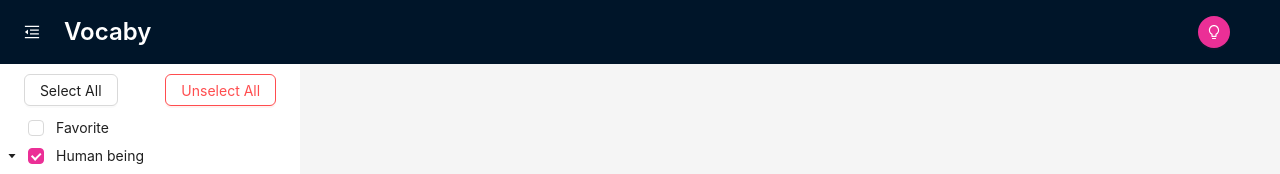
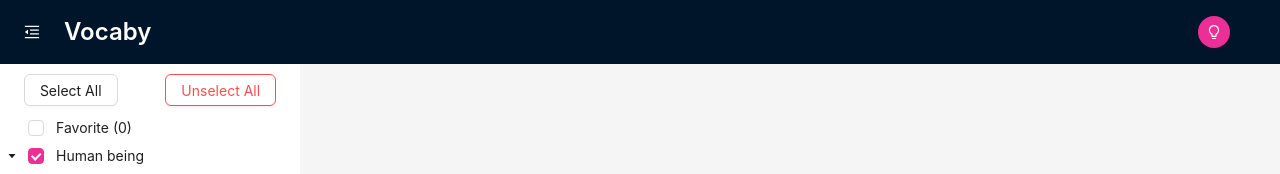
Before and after one commit to lexwolfy/vocaby, a React (Create React App) app: page / in a window 1280 px wide. Shown: the top 174 px of the page. Built offline with nearby package versions, Linux system fonts and the light colour scheme.

Commit message:
feat: display number of favorite

```diff
--- a/src/ThemeContext.tsx
+++ b/src/ThemeContext.tsx
@@ -12,6 +12,7 @@ interface ThemeContextType {
     toggleLanguage: () => void;
     collapsed: boolean;
     toggleCollapsed: () => void;
+    favorite: VocabularyItem[];
     toggleFavorite: (word: VocabularyItem) => void;
     isFavorite: (word: VocabularyItem) => boolean;
     clearFavorite: () => void;
@@ -88,7 +89,7 @@ export const ThemeProviderComponent: React.FC<{ children: React.ReactNode }> = (
     }
 
     return (
-        <ThemeContext.Provider value={{ toggleTheme, mode, selectedCategories, setActiveCategories, language, toggleLanguage, collapsed, toggleCollapsed, toggleFavorite, isFavorite, clearFavorite }}>
+        <ThemeContext.Provider value={{ toggleTheme, mode, selectedCategories, setActiveCategories, language, toggleLanguage, collapsed, toggleCollapsed, favorite, toggleFavorite, isFavorite, clearFavorite }}>
             <ConfigProvider theme={currentTheme}>
                 {children}
             </ConfigProvider>
--- a/src/components/SiderMenu.tsx
+++ b/src/components/SiderMenu.tsx
@@ -8,11 +8,11 @@ import {Category, Subcategory} from '../Vocabulary.types';
 const { Sider } = Layout;
 
 const SiderMenu: React.FC = () => {
-    const { selectedCategories, setActiveCategories, language, collapsed } = useThemeContext();
+    const { selectedCategories, setActiveCategories, language, collapsed, favorite } = useThemeContext();
     const lang = language === 'fr' ? 'french' : 'english';
     const allCategoryIds = vocabularyData.flatMap(category =>  [category.category.id, ...category.subcategories.map(subcategory => subcategory.subcategory.id)]);
 
-    const treeCategories: TreeDataNode[] = [{title: language === 'fr' ? 'Favoris' : 'Favorite', key: 0}, ...vocabularyData.map((category: Category) => ({
+    const treeCategories: TreeDataNode[] = [{title: (language === 'fr' ? 'Favoris' : 'Favorite')+` (${favorite.length})`, key: 0}, ...vocabularyData.map((category: Category) => ({
         title: category.category[lang],
         key: category.category.id,
         children: category.subcategories.map((subcategory: Subcategory) => ({
```
